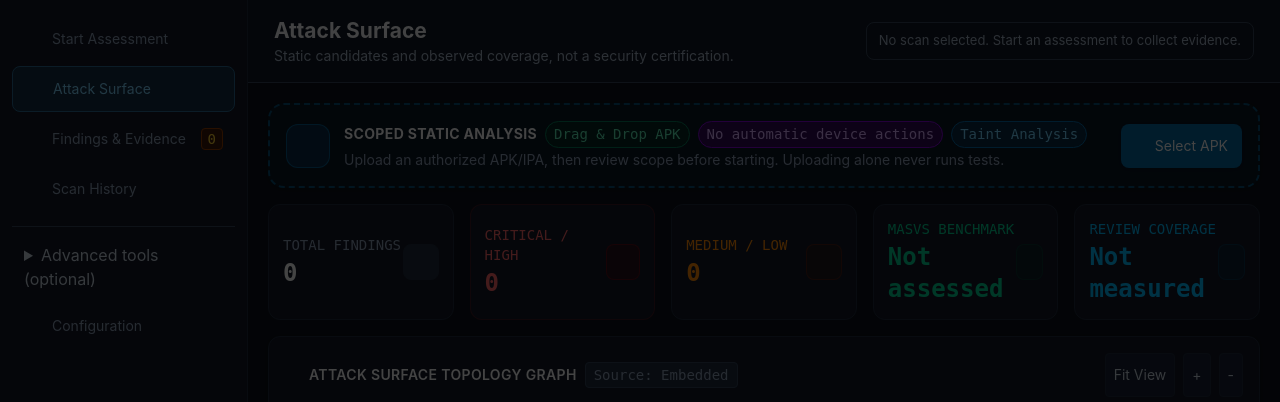
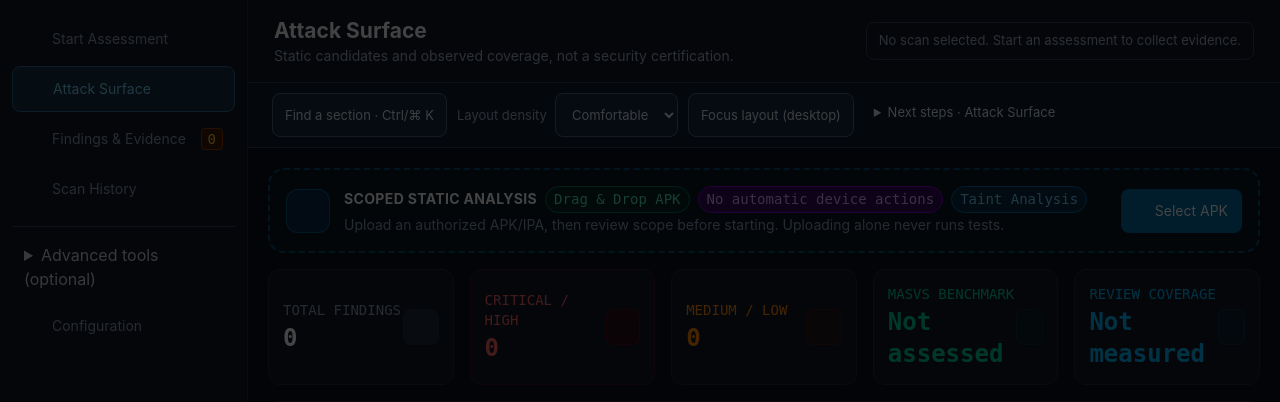
Before and after one commit to shambhu332/Mobile_Ag, a FastAPI app: page / in a window 1280 px wide. Shown: the part 64-466 px from the top of the page. Run offline with FastAPI, Linux system fonts and the light colour scheme; some libraries are stand-ins or nearby versions.

Commit message:
Add keyboard navigation, workspace guidance and layout controls

```diff
--- /dev/null
+++ b/mobileag/web/static/experience.css
@@ -0,0 +1,6 @@
+/* Local workspace enhancements; compact layout never reduces touch controls. */
+#workspace-tools{display:flex;align-items:center;flex-wrap:wrap;gap:10px;padding:10px 24px;border-bottom:1px solid var(--ui-border);background:#101b2a;flex-shrink:0;font-size:13px}#workspace-tools button,#workspace-tools select{min-height:44px;padding:8px 12px;border:1px solid #53657e;border-radius:8px;background:#182b40;color:#e2e8f0}#workspace-tools label{display:flex;align-items:center;gap:8px;color:var(--ui-muted)}#workspace-focus-toggle[aria-pressed=true]{border-color:#38bdf8;background:#14354e}#workspace-guide{flex:1 1 220px;min-width:0;position:relative}#workspace-guide summary{min-height:44px;padding:10px;color:#dcefff}#workspace-guide>div{padding:14px;border:1px solid var(--ui-border);border-radius:10px;line-height:1.6;background:#101e30;overflow-wrap:anywhere}#workspace-guide p{color:#c1cfdf;margin-bottom:10px}.experience-actions{display:flex;flex-wrap:wrap;gap:8px;margin-top:10px}.experience-actions button{min-height:44px;border:1px solid #53657e;border-radius:8px;padding:8px 12px;background:#1b3048;color:#e2e8f0}
+.command-dialog{width:min(92vw,760px)}.command-dialog label{font-size:15px}.command-dialog input{display:block;width:100%;min-height:44px;margin-top:8px;border:1px solid #64748b;border-radius:8px;padding:12px;background:#0b1320;color:#f1f5f9}.command-dialog ul{list-style:none;max-height:45vh;overflow:auto;margin:12px 0;padding:0}.command-dialog li+li{margin-top:8px}.command-dialog li button{display:block;width:100%;text-align:left;border-color:#53657e}.command-dialog li strong,.command-dialog li span{display:block}.command-dialog li span{font-size:13px;line-height:1.5;color:#b9c9df;margin-top:6px}.command-dialog li button:focus{background:#13354b;border-color:#38bdf8}
+body[data-density=compact] .view-panel{font-size:14px}body[data-density=compact] .workflow-panel{padding:16px}body[data-density=compact] .form-section{padding:12px 16px}body[data-density=compact] .nav-item{padding-top:6px;padding-bottom:6px;min-height:44px}body[data-density=compact] #view-findings td,body[data-density=compact] #view-scans td{padding-top:8px;padding-bottom:8px}
+@media(min-width:768px){body.workspace-focus>aside{display:none}body.workspace-focus #workspace-focus-toggle{border-color:#38bdf8}}
+@media(max-width:767px){#workspace-tools{padding:10px 14px;align-items:stretch}#workspace-tools>button,#workspace-tools>label{flex:1 1 100%;max-width:100%}#workspace-tools>label{justify-content:space-between}#workspace-guide{flex-basis:100%}#workspace-command-dialog{width:94vw;padding:16px}.command-dialog ul{max-height:38vh}.command-dialog li button{padding:12px}#workspace-tools button{min-height:44px}}
--- /dev/null
+++ b/mobileag/web/static/experience.js
@@ -0,0 +1,61 @@
+/* Navigation and configuration UX only. Never execute scans, tools, or model calls. */
+(() => {
+  const make=(tag,text,parent)=>{const el=document.createElement(tag);el.textContent=text||'';parent?.append(el);return el;};
+  const button=(text,parent,run)=>{const el=make('button',text,parent);el.type='button';el.addEventListener('click',run);return el;};
+  const views={
+    assessment:['Start Assessment','Upload an owned APK, narrow scope, choose stages and explicitly approve execution.','upload apk scope start',['settings','scans']],
+    surface:['Attack Surface','Inspect observed static coverage. Components, symbols and routes are candidates, not exploit proof.','graph manifest components coverage',['findings','taint']],
+    findings:['Findings & Evidence','Filter candidates, compare source/sink evidence and record actual reproduced prerequisites and impact.','triage evidence candidates reproduction',['surface','api']],
+    scans:['Scan History','Open a recorded job; inspect incomplete stages before retrying. Original artifacts remain preserved.','jobs history incomplete retry',['assessment','settings']],
+    settings:['Configuration','Inspect provider setup, authorized scope and local readiness. Saving preferences never authorizes model or device egress.','settings llm provider gemini grok gpt hermes local scope readiness',['assessment','agents']],
+    dast:['Device Diagnostics','Select an explicitly authorized dedicated device. Shell/root diagnostics are not ordinary-app exploit proof.','adb emulator device diagnostic',['settings','automation']],
+    taint:['Taint Dataflow','Review static source-to-sink candidates. Straight-line heuristics are not full interprocedural analysis.','source sink trace dataflow',['findings','surface']],
+    api:['API Review','Review observed, redacted captures. Replay needs exact server-approved origins/methods; discovered URLs are not scope.','endpoint capture response replay',['settings','findings']],
+    automation:['Navigation Review','Observe approved app screens, then review exact controls before approving input actions.','dast screen navigate action approval',['dast','settings']],
+    agents:['Analyzer Capabilities','Check what modules exist; consult the selected job to see which actually ran.','analyzer module engine capability',['settings','scans']]
+  };
+  function navigate(id){document.getElementById('nav-'+id)?.click();document.getElementById('workspace-title').focus();}
+  const context=document.querySelector('.workspace-context');
+  const toolbar=make('section','');toolbar.id='workspace-tools';toolbar.setAttribute('aria-label','Workspace navigation and layout');context.after(toolbar);
+  const searchButton=button('Find a section · Ctrl/⌘ K',toolbar,openCommands);searchButton.id='workspace-command-open';searchButton.setAttribute('aria-haspopup','dialog');searchButton.setAttribute('aria-controls','workspace-command-dialog');
+  const densityLabel=make('label','Layout density',toolbar),density=make('select','',densityLabel);density.id='workspace-density';
+  for(const [value,title] of [['comfortable','Comfortable'],['compact','Compact']])make('option',title,density).value=value;
+  density.addEventListener('change',()=>{document.body.dataset.density=density.value;});
+  const focusButton=button('Focus layout (desktop)',toolbar,()=>{const on=document.body.classList.toggle('workspace-focus');focusButton.setAttribute('aria-pressed',String(on));});focusButton.id='workspace-focus-toggle';focusButton.setAttribute('aria-pressed','false');
+  const guide=make('details','',toolbar);guide.id='workspace-guide';const guideSummary=make('summary','Next steps',guide),guideBody=make('div','',guide);
+  function updateGuide(){
+    guideSummary.textContent='Next steps · '+(views[activeView]?.[0]||'Workspace');guideBody.replaceChildren();
+    const spec=views[activeView]||views.assessment;make('p',spec[1],guideBody);
+    const job=make('p',currentScan?.scan_id?'Selected job: '+currentScan.scan_id+' · '+(currentScan.status||'status not recorded')+' · '+(Array.isArray(currentScan.findings)?currentScan.findings.length:0)+' recorded candidates. Confirmation requires reproduction evidence.':'No job selected. Begin with an authorized artifact; no results are implied.',guideBody);job.id='workspace-guide-job';
+    const links=make('div','',guideBody);links.className='experience-actions';
+    const next=!currentScan?.scan_id&&activeView!=='assessment'?['assessment','settings']:spec[3];
+    for(const id of [...new Set(next)])button('Open '+views[id][0],links,()=>navigate(id));
+    make('p','Shortcuts: Ctrl/⌘ K opens section search; / also opens search outside text fields. Escape closes it. Layout choices last for this page only.',guideBody);
+  }
+  window.addEventListener('workspace-view-changed',updateGuide);window.addEventListener('workspace-scan-changed',updateGuide);updateGuide();
+  const dialog=make('dialog','',document.body);dialog.id='workspace-command-dialog';dialog.className='ui-dialog command-dialog';dialog.setAttribute('aria-labelledby','workspace-command-title');
+  make('h2','Navigate the workspace',dialog).id='workspace-command-title';
+  make('p','Navigation only: opening a section never starts an assessment, provider review, replay or device input.',dialog);
+  const label=make('label','Search sections or workflows',dialog),search=make('input','',label);search.type='search';search.id='workspace-command-search';search.maxLength=100;search.autocomplete='off';
+  const commandStatus=make('p','',dialog);commandStatus.id='workspace-command-status';commandStatus.setAttribute('role','status');commandStatus.setAttribute('aria-live','polite');
+  const results=make('ul','',dialog);results.id='workspace-command-results';results.setAttribute('aria-label','Matching sections');
+  button('Close section search',dialog,()=>dialog.close());let previousFocus=null,chosen=false;
+  function renderCommands(){
+    results.replaceChildren();const q=search.value.trim().toLowerCase();
+    const matches=Object.entries(views).filter(([,v])=>[v[0],v[1],v[2]].join(' ').toLowerCase().includes(q));
+    commandStatus.textContent=matches.length?matches.length+' matching sections. Arrow Down moves to results; Enter opens the first match.':'No matching sections. Try scope, findings, APK, provider or history.';
+    for(const [id,spec] of matches){const item=make('li','',results),b=button('',item,()=>{chosen=true;dialog.close();navigate(id);});b.dataset.section=id;make('strong',spec[0],b);make('span',spec[1],b);}
+  }
+  function openCommands(){
+    if(dialog.open){search.focus();return;}
+    if(document.querySelector('dialog[open]')||!document.getElementById('scan-modal').classList.contains('hidden'))return;
+    previousFocus=document.activeElement;chosen=false;search.value='';renderCommands();dialog.showModal();search.focus();
+  }
+  search.addEventListener('input',renderCommands);
+  search.addEventListener('keydown',event=>{if(event.key==='ArrowDown'){event.preventDefault();results.querySelector('button')?.focus();}if(event.key==='Enter'){event.preventDefault();results.querySelector('button')?.click();}});
+  results.addEventListener('keydown',event=>{if(!['ArrowDown','ArrowUp','Home','End'].includes(event.key))return;event.preventDefault();const buttons=[...results.querySelectorAll('button')],index=buttons.indexOf(document.activeElement);if(!buttons.length)return;buttons[event.key==='Home'?0:event.key==='End'?buttons.length-1:(index+(event.key==='ArrowDown'?1:-1)+buttons.length)%buttons.length].focus();});
+  dialog.addEventListener('keydown',event=>{if(event.key==='Escape'){event.preventDefault();event.stopPropagation();dialog.close();}});
+  dialog.addEventListener('close',()=>{if(!chosen)previousFocus?.focus();});
+  window.addEventListener('keydown',event=>{const editing=event.target.closest?.('input,textarea,select,[contenteditable="true"]');if(!event.repeat&&!event.altKey&&((event.key.toLowerCase()==='k'&&(event.ctrlKey||event.metaKey))||(event.key==='/'&&!editing&&!event.ctrlKey&&!event.metaKey))){if(document.querySelector('dialog[open]:not(#workspace-command-dialog)'))return;event.preventDefault();openCommands();}});
+
+})();
--- a/mobileag/web/templates/index.html
+++ b/mobileag/web/templates/index.html
@@ -10,6 +10,7 @@
   <link rel="stylesheet" href="/static/dashboard.css" />
   <link rel="stylesheet" href="/static/accessibility.css" />
   <link rel="stylesheet" href="/static/interface.css" />
+  <link rel="stylesheet" href="/static/experience.css" />
 
 
   <!-- Vis.js for Network Topology Graph -->
@@ -1202,5 +1203,6 @@
 <script src="/static/dashboard.js"></script>
   <script src="/static/workflow.js"></script>
   <script src="/static/interface.js"></script>
+  <script src="/static/experience.js"></script>
 </body>
 </html>
```
Also changed, not shown: scripts/wheel-smoke.py (+6 -1 lines), tests/browser_product_regression.py (+64 -0 lines), tests/test_interface_contracts.py (+10 -1 lines).
